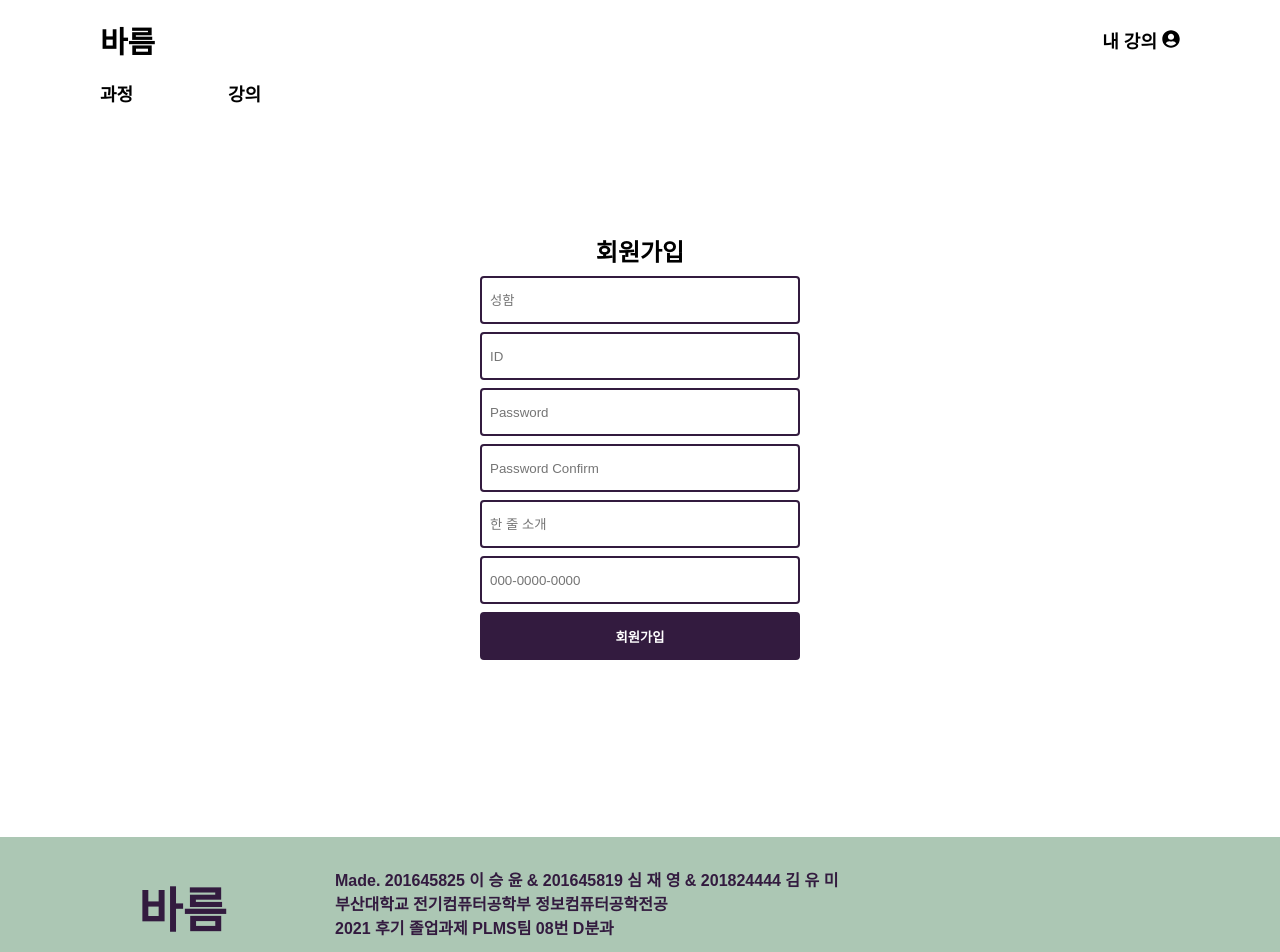
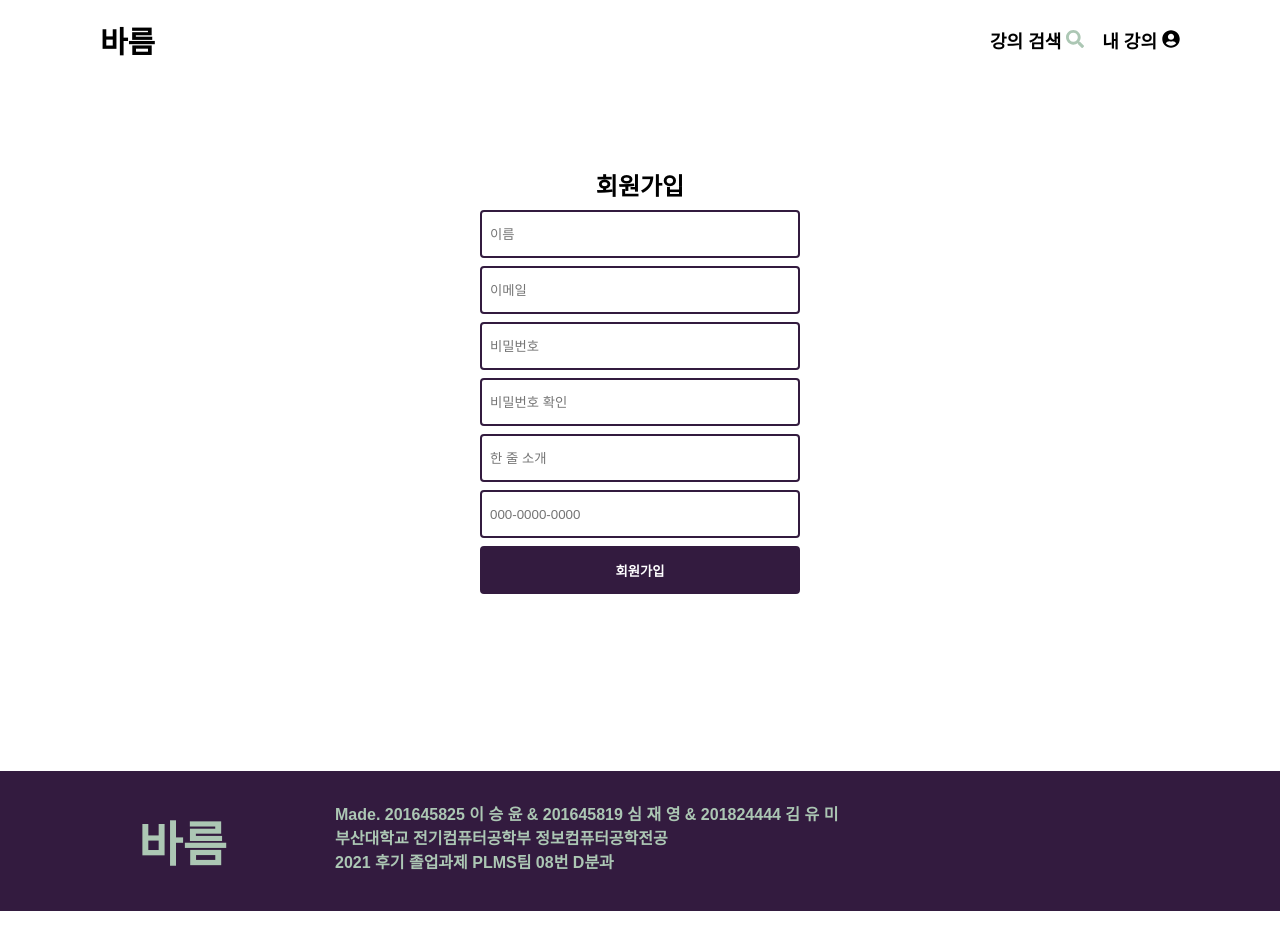
Before and after one commit to LeeSeungYun1020/Baleum, a Next.js app in the folder web/: page /users/signup in a window 1280 px wide. Shown: the top 952 px of the page. After the commit the page ends 911 px from the top, so only its background shows below. Built offline with nearby package versions, Linux system fonts and the light colour scheme; sample sign-in values are in the browser's storage; a web font is replaced by a local one.

Commit message:
add QRcode to certification page

```diff
--- a/web/components/layout.js
+++ b/web/components/layout.js
@@ -4,7 +4,7 @@ import Link from 'next/link'
 import classNames from 'classnames/bind';
 import {useContext} from "react";
 import {LoginContext} from "../pages/_app";
-import {FaUserCircle} from "react-icons/fa";
+import {FaSearch, FaUserCircle} from "react-icons/fa";
 
 export const siteTitle = "바름"
 
@@ -34,16 +34,18 @@ export default function Layout({children}) {
                     </Link>
                     {isLogin &&
                     <div className={styles.myLectureTab}>
-                        <Link href="/lecture/my"><a>내 강의 <FaUserCircle/></a></Link>
+                        <ul>
+                        <li><Link href="/search"><a>강의 검색 <FaSearch color={"#ACC7B4"}/></a></Link></li>
+                        <li><Link href="/lecture/my"><a>내 강의 <FaUserCircle/></a></Link></li>
+                        </ul>
                     </div>
                     }
                 </div>
-                <nav className={styles.nav}>
-                    <ul className={styles.navList}>
-                        <li className={styles.navTab}><Link href="/"><a>과정</a></Link></li>
-                        <li className={styles.navTab}><Link href="/search"><a>강의</a></Link></li>
-                    </ul>
-                </nav>
+                {/*<nav className={styles.nav}>*/}
+                {/*    <ul className={styles.navList}>*/}
+                {/*        <li className={styles.navTab}><Link href="/search"><a>강의</a></Link></li>*/}
+                {/*    </ul>*/}
+                {/*</nav>*/}
             </header>
             <main className={`${styles.inner} ${styles.main}`}>{children}</main>
             <footer className={classNames({[styles.footer]: true, [styles.inner]: true})}>
--- a/web/pages/index.js
+++ b/web/pages/index.js
@@ -52,9 +52,9 @@ export default function Home() {
                 {/*여기는 공지사항, ... 네비게이션 영역*/}
                 <nav className={styles.subNav}>
                     <ul>
-                        <li><a>공지사항</a></li>
-                        <li><a>소개 페이지</a></li>
-                        <li><a>사용 방법</a></li>
+                        <li className={styles.subNavLi}><a>공지사항</a></li>
+                        <li className={styles.subNavLi}><a>소개 페이지</a></li>
+                        <li className={styles.subNavLi}><a>사용 방법</a></li>
                     </ul>
                 </nav>
                 <div>
--- a/web/pages/users/signin.js
+++ b/web/pages/users/signin.js
@@ -54,12 +54,12 @@ const signin = () => {
                 <form onSubmit={submit}>
                     <div>
                         <input className={styles.textBox} type={"email"} id={"id"} name={"id"} required minLength={"4"}
-                               autoComplete={"email"} placeholder={"EMAIL"} onChange={onIdChange}/>
+                               autoComplete={"email"} placeholder={"이메일"} onChange={onIdChange}/>
                     </div>
                     <div>
                         <input className={styles.textBox} type={"password"} id={"pw"} name={"pw"} required
                                minLength={"4"}
-                               autoComplete={"password"} placeholder={"Password"} onChange={onPwChange}/>
+                               autoComplete={"password"} placeholder={"비밀번호"} onChange={onPwChange}/>
                     </div>
                     <input className={styles.submitBox} type={"submit"} value={"로그인"}/>
                 </form>
--- a/web/pages/users/signup.js
+++ b/web/pages/users/signup.js
@@ -67,21 +67,21 @@ const signup = () => {
                 <form onSubmit={submit}>
                     <div>
                         <input className={styles.textBox} type={"text"} id={"name"} name={"name"} required minLength={"2"}
-                               autoComplete={"name"} placeholder={"성함"} onChange={nameChange}/>
+                               autoComplete={"name"} placeholder={"이름"} onChange={nameChange}/>
                     </div>
                     <div>
                         <input className={styles.textBox} type={"email"} id={"id"} name={"id"} required minLength={"4"}
-                               autoComplete={"email"} placeholder={"ID"} onChange={idChange}/>
+                               autoComplete={"email"} placeholder={"이메일"} onChange={idChange}/>
                     </div>
                     <div>
                         <input className={styles.textBox} type={"password"} id={"pw"} name={"pw"} required
                                minLength={"4"}
-                               autoComplete={"password"} placeholder={"Password"} onChange={pwChange}/>
+                               autoComplete={"password"} placeholder={"비밀번호"} onChange={pwChange}/>
                     </div>
                     <div>
                         <input className={styles.textBox} type={"password"} id={"pw"} name={"pw"} required
                                minLength={"4"}
-                              placeholder={"Password Confirm"} onChange={confirmPwChange}/>
+                              placeholder={"비밀번호 확인"} onChange={confirmPwChange}/>
                     </div>
                     {pw !== confirmPw && <div><p>비밀번호가 일치하지 않습니다.</p></div>}
                     <div>
--- a/web/styles/Users.module.scss
+++ b/web/styles/Users.module.scss
@@ -3,9 +3,9 @@ $sub-color: #f1f1f1; // 선 색상, 테두리 색상
 $font-color: #331B3F; // 메인컬러 배경의 폰트 색상
 .mainSignInBox {
   box-sizing: border-box;
-  width: 220px;
+  width: 252px;
   height: 240px;
-  box-shadow: 0 16px 16px 0 rgba(0, 0, 0, 0.1);
+  box-shadow: 0 4px 16px 0 rgba(0, 0, 0, 0.2);
   background-color: white;
   display: flex;
   flex-direction: column;
@@ -15,13 +15,13 @@ $font-color: #331B3F; // 메인컬러 배경의 폰트 색상
     margin-top: 16px;
   }
   button {
-    height: 64px;
+    height: 60px;
     width: 200px;
     margin: 0 auto 10px;
     border: 2px solid $font-color;
     border-radius: 4px;
-    background-color: #ffffff;
-    color: $font-color;
+    background-color: $font-color;
+    color: #ffffff;
     font-size: 14px;
     font-weight: bolder;
     cursor: pointer;
@@ -30,6 +30,11 @@ $font-color: #331B3F; // 메인컬러 배경의 폰트 색상
   p {
     margin: 10px auto;
     font-weight: bolder;
+  }
+
+  button:last-child {
+    background-color: white;
+    color: $font-color;
   }
 }
 
--- a/web/styles/layout.module.scss
+++ b/web/styles/layout.module.scss
@@ -1,4 +1,4 @@
-$header-height: 104px;
+$header-height: 70px;
 $footer-height: 140px;
 $footer-margin-top: 80px;
 $main-color: #ACC7B4; // 메인 컬러
@@ -10,15 +10,14 @@ $font-color: #331B3F; // 메인컬러 배경의 폰트 색상
   margin: 0 auto;
 }
 
-@media (max-width: 1080px) {
-  .inner {
-    width: 680px;
-  }
-}
+//@media (max-width: 1080px) {
+//  .inner {
+//    width: 680px;
+//  }
+//}
 
 .main {
   min-height: calc(100vh - #{$header-height} - #{$footer-height} - #{$footer-margin-top} - 32px);
-  margin-top: 32px;
   block-size: border-box;
 }
 
@@ -67,13 +66,13 @@ $font-color: #331B3F; // 메인컬러 배경의 폰트 색상
 
 .footer {
   display: flex;
-  background: $main-color;
+  background: $font-color;
   padding: 30px;
   width: 100%;
   height: $footer-height;
   margin-top: $footer-margin-top;
   div {
-    color: $font-color;
+    color: $main-color;
   }
 }
 
@@ -108,6 +107,14 @@ $font-color: #331B3F; // 메인컬러 배경의 폰트 색상
   align-items: center;
 }
 
+.myLectureTab {
+  ul {
+    display: flex;
+    li {
+      margin-left: 18px;
+    }
+  }
+}
 .myLectureTab a {
   font-weight: bolder;
   font-size: 18px;
```
Also changed, not shown: web/pages/certification/[userId].js (+21 -5 lines), web/pages/certification/lecture/[id]/[userId].js (+16 -3 lines), web/styles/Home.module.scss (+6 -2 lines), web/styles/Lecture.module.scss (+13 -3 lines).
